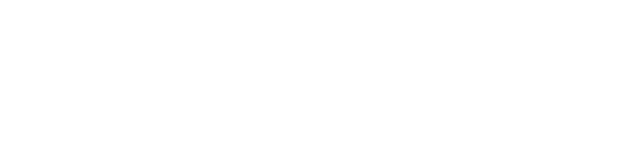
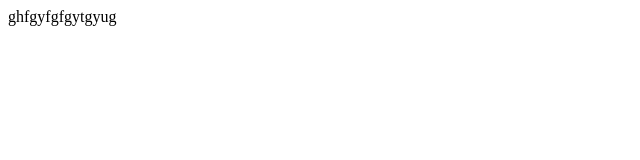
Before and after one commit to kelvinmark619/git-oney, a plain HTML site: page index.html in a window 1280 px wide. Shown: the whole page, without its empty margins (0-640 px from the left). Drawn offline with Linux system fonts and the light colour scheme.

Commit message:
added jkhh

```diff
--- a/index.html
+++ b/index.html
@@ -6,6 +6,6 @@
     <title>Document</title>
 </head>
 <body>
-
+    ghfgyfgfgytgyug
 </body>
 </html>
```
